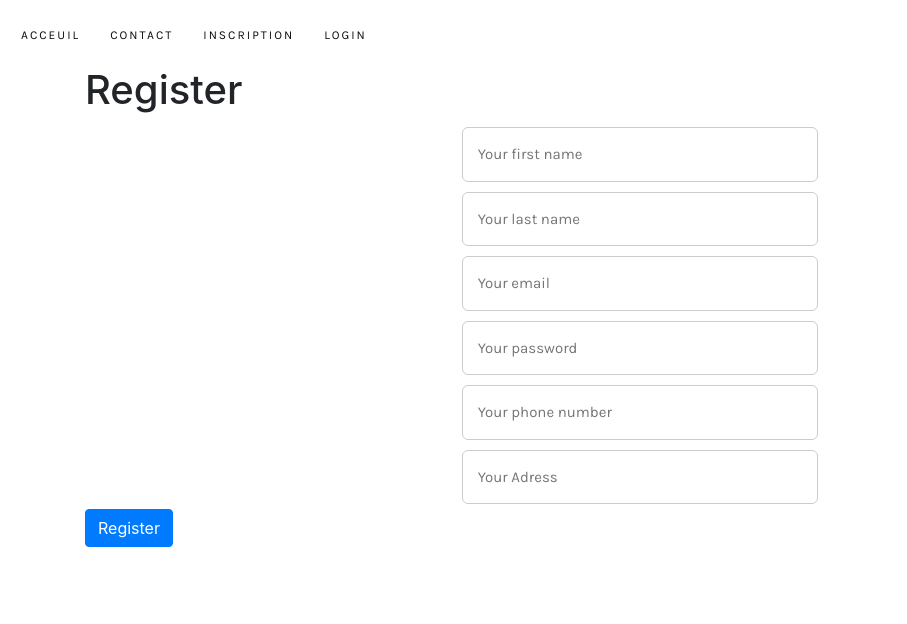
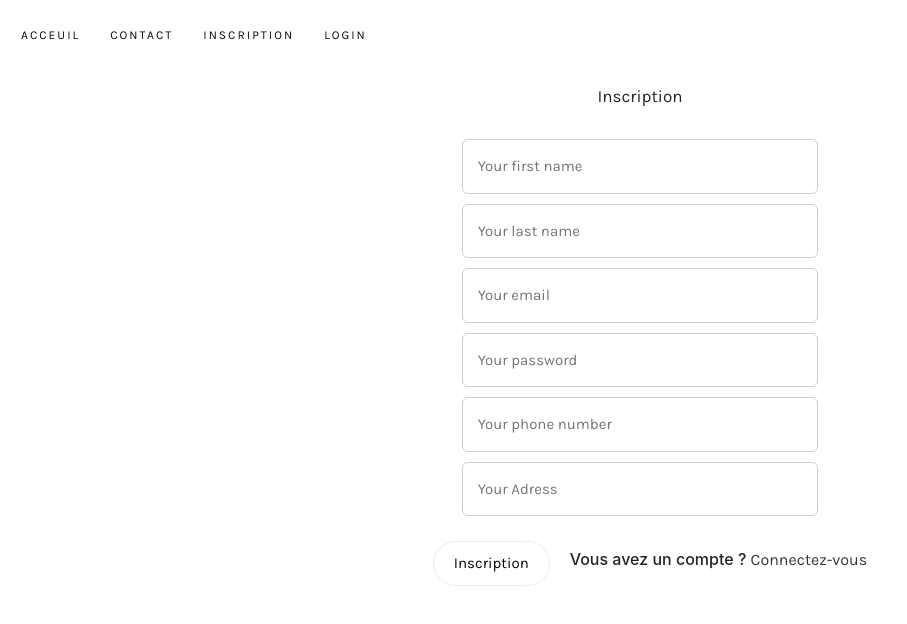
Before and after one commit to selimaakid1/fullstack-projet, a React (Create React App) app in the folder client/: page /register in a window 1280 px wide. Shown: the top 624 px of the page, without its empty margins (0-907 px from the left). Built offline with nearby package versions, Linux system fonts and the light colour scheme.

Commit message:
Update Register.js

```diff
--- a/client/src/components/Register.js
+++ b/client/src/components/Register.js
@@ -59,7 +59,7 @@ class Register extends Component {
 
 
 
-                <h1>Register</h1>
+                <h1 className='signup'>Inscription</h1>
                 <div className='container'>
                     <form>
                         <input name='FirstName' type='text' onChange={this.handleChange} placeholder='Your first name' />
@@ -70,8 +70,11 @@ class Register extends Component {
                         <input name='Adress' type='text' onChange={this.handleChange} placeholder='Your Adress' />
                     </form>
                 </div>
-                <button onClick={this.registerNow} className='btn btn-primary'>Register</button>
-
+                <div className='bottom'>
+                <button onClick={this.registerNow} className='btn btn-primary' className='btn-signup'>Inscription</button>
+                <br />
+                <h6>Vous avez un compte ? <Link to='/login'>Connectez-vous</Link> </h6>
+                </div>
             </div>
         )
     }
```
